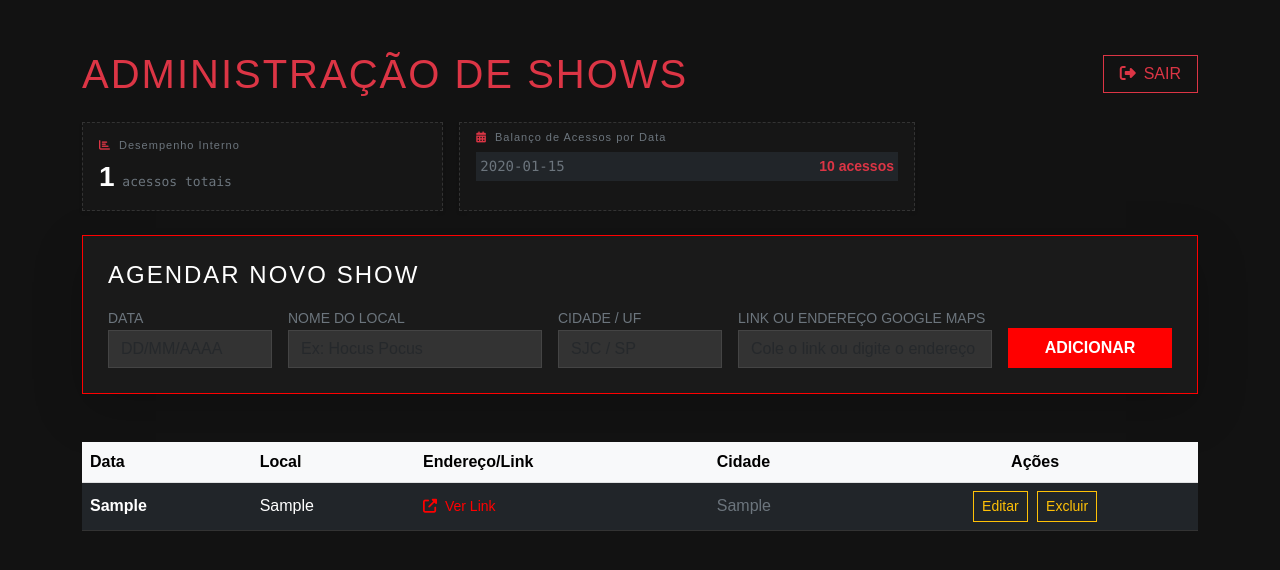
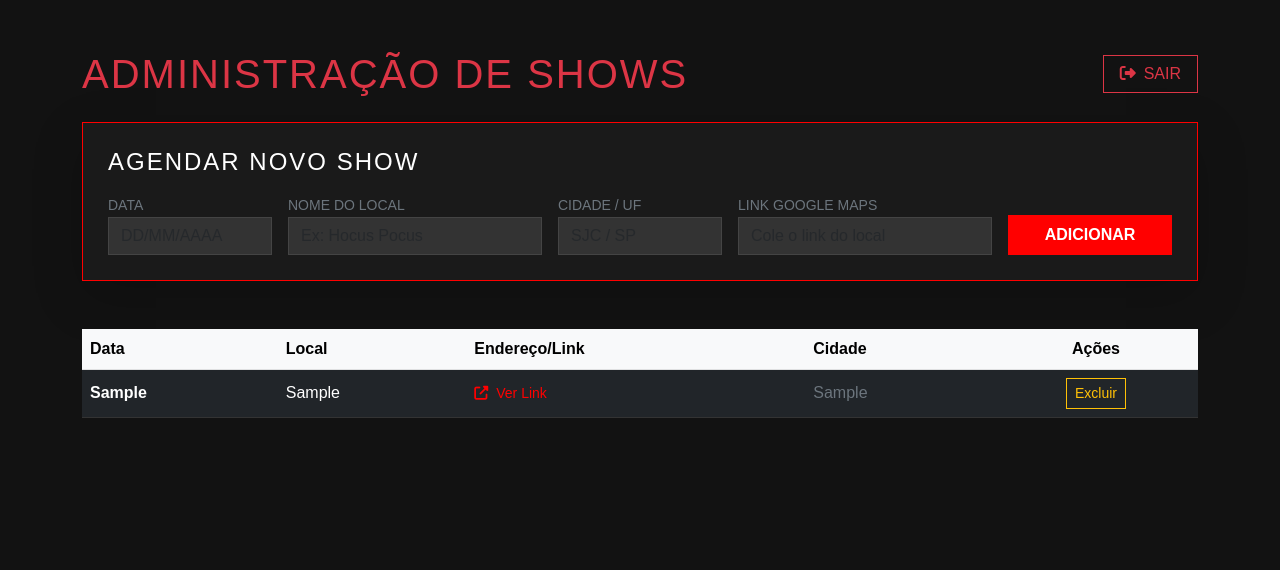
Before and after one commit to hildneylopes16-glitch/site-sould, a Flask app: template templates/admin.html in a window 1280 px wide. Shown: the top 570 px of the page. Run offline with Flask 3, Linux system fonts and the light colour scheme; tables that the repository leaves empty hold one stand-in row (values such as "Sample post"); the template is opened without the code that fills it: values that come from a table or form of the project are taken from there, most other values are stand-ins (such as "Sample title", 1, 10 or a date in 2020).

Commit message:
updates
updates

```diff
--- a/app.py
+++ b/app.py
@@ -1,4 +1,4 @@
-from flask import Flask, render_template, request, jsonify
+from flask import Flask, render_template, request, redirect, url_for, jsonify
 from flask_sqlalchemy import SQLAlchemy
 import os
 
@@ -35,51 +35,57 @@ with app.app_context():
 # Rota Principal (Site)
 @app.route('/')
 def index():
-    # Busca todos os shows ordenados por id
     shows_query = Show.query.order_by(Show.id).all()
     return render_template('index.html', shows=shows_query)
 
-# Rota do Painel Administrativo
-@app.route('/admin')
+# Rota do Painel Administrativo (Listar e Adicionar Novo)
+@app.route('/admin', methods=['GET', 'POST'])
 def admin():
-    # Busca os shows para listar no painel caso o admin.html precise deles via Jinja2
+    if request.method == 'POST':
+        data = request.form.get('data')
+        local = request.form.get('local')
+        cidade = request.form.get('cidade')
+        link_maps = request.form.get('link_maps')
+
+        if data and local and cidade:
+            novo_show = Show(data=data, local=local, cidade=cidade, link_maps=link_maps)
+            db.session.add(novo_show)
+            db.session.commit()
+        return redirect(url_for('admin'))
+
     shows_query = Show.query.order_by(Show.id).all()
     return render_template('admin.html', shows=shows_query)
 
-# Rota de Galeria (Se houver)
+# Rota para Excluir Show pelo Painel
+@app.route('/admin/excluir/<int:id>')
+def excluir_show_painel(id):
+    show = Show.query.get_or_404(id)
+    db.session.delete(show)
+    db.session.commit()
+    return redirect(url_for('admin'))
+
+# Rota de Logout Temporária (para não quebrar o botão do HTML)
+@app.route('/logout')
+def logout():
+    return redirect(url_for('index'))
+
+# Rota de Galeria
 @app.route('/galeria')
 def galeria():
     return "<h1>Galeria de Fotos da SOULD - Em breve</h1>"
 
-# --- API ENDPOINTS PARA GERENCIAR A AGENDA ---
-
+# --- API ENDPOINTS (Para integrações futuras se necessário) ---
 @app.route('/api/shows', methods=['GET'])
 def get_shows():
     shows = Show.query.all()
     return jsonify([show.to_dict() for show in shows])
-
-@app.route('/api/shows', methods=['POST'])
-def add_show():
-    data = request.json
-    if not data or not all(k in data for k in ('data', 'local', 'cidade')):
-        return jsonify({"error": "Dados incompletos"}), 400
-
-    novo_show = Show(
-        data=data['data'],
-        local=data['local'],
-        cidade=data['cidade'],
-        link_maps=data.get('link_maps')
-    )
-    db.session.add(novo_show)
-    db.session.commit()
-    return jsonify({"success": True, "show": novo_show.to_dict()}), 201
 
 @app.route('/api/shows/<int:id>', methods=['DELETE'])
 def delete_show(id):
     show = Show.query.get_or_404(id)
     db.session.delete(show)
     db.session.commit()
-    return jsonify({"success": True, "message": "Show removido com sucesso"})
+    return jsonify({"success": True, "message": "Show removido"})
 
 if __name__ == '__main__':
     app.run(debug=True)
--- a/templates/admin.html
+++ b/templates/admin.html
@@ -14,19 +14,9 @@
         .table { border-color: #333; }
         .btn-danger { background-color: #ff0000; border: none; border-radius: 0; font-weight: bold; }
         .btn-danger:hover { background-color: #cc0000; }
-        .btn-edit { color: #ffc107; border-color: #ffc107; border-radius: 0; margin-right: 5px; }
-        .btn-edit:hover { background: #ffc107; color: #000; }
         h1, h4 { letter-spacing: 2px; text-transform: uppercase; }
         .link-admin { color: #ff0000; text-decoration: none; }
         .link-admin:hover { text-decoration: underline; }
-        /* Estilo customizado para o indicador privado de acessos */
-        .card-metricas { background: #161616; border: 1px dashed #333; border-radius: 0; height: 100%; }
-        .scroll-historico { max-height: 110px; overflow-y: auto; }
-        /* Customização sutil da barra de rolagem do histórico */
-        .scroll-historico::-webkit-scrollbar { width: 5px; }
-        .scroll-historico::-webkit-scrollbar-track { background: #161616; }
-        .scroll-historico::-webkit-scrollbar-thumb { background: #333; }
-        .scroll-historico::-webkit-scrollbar-thumb:hover { background: #ff0000; }
     </style>
 </head>
 <body>
@@ -38,74 +28,28 @@
             </a>
         </div>
 
-        <div class="row mb-4 g-3">
-            <div class="col-md-4">
-                <div class="card card-metricas shadow-sm">
-                    <div class="card-body py-3 d-flex flex-column justify-content-center">
-                        <h6 class="text-secondary uppercase mb-2" style="font-size: 11px; letter-spacing: 1px;">
-                            <i class="fas fa-chart-bar text-danger me-1"></i> Desempenho Interno
-                        </h6>
-                        <h3 class="m-0 text-white fw-bold">
-                            {{ total_acessos }} <span class="text-secondary font-monospace" style="font-size: 13px; font-weight: normal;">acessos totais</span>
-                        </h3>
-                    </div>
-                </div>
-            </div>
+        <div class="card-admin mb-5 shadow-lg">
+            <h4 class="mb-3">Agendar Novo Show</h4>
 
-            <div class="col-md-5">
-                <div class="card card-metricas shadow-sm">
-                    <div class="card-body py-2">
-                        <h6 class="text-secondary uppercase mb-2" style="font-size: 11px; letter-spacing: 1px;">
-                            <i class="fas fa-calendar-alt text-danger me-1"></i> Balanço de Acessos por Data
-                        </h6>
-                        <div class="scroll-historico">
-                            <table class="table table-dark table-sm m-0 table-borderless small">
-                                <tbody>
-                                    {% for registro in historico_acessos %}
-                                    <tr>
-                                        <td class="text-secondary font-monospace">{{ registro.data.strftime('%d/%m/%Y') }}</td>
-                                        <td class="text-end fw-bold text-danger">{{ registro.quantidade }} acessos</td>
-                                    </tr>
-                                    {% else %}
-                                    <tr>
-                                        <td colspan="2" class="text-secondary italic small text-center py-2">Nenhum acesso registrado ainda.</td>
-                                    </tr>
-                                    {% endfor %}
-                                </tbody>
-                            </table>
-                        </div>
-                    </div>
-                </div>
-            </div>
-        </div>
-
-        <div class="card-admin mb-5 shadow-lg">
-            <h4 class="mb-3">{% if show_edit %}Editar Show{% else %}Agendar Novo Show{% endif %}</h4>
-
-            <form action="{% if show_edit %}{{ url_for('atualizar_show', id=show_edit.id) }}{% else %}{{ url_for('admin') }}{% endif %}" method="POST" class="row g-3">
+            <form action="{{ url_for('admin') }}" method="POST" class="row g-3">
                 <div class="col-md-2">
                     <label class="small text-secondary">DATA</label>
-                    <input type="text" name="data" class="form-control" placeholder="DD/MM/AAAA" value="{{ show_edit.data if show_edit else '' }}" required>
+                    <input type="text" name="data" class="form-control" placeholder="DD/MM/AAAA" required>
                 </div>
                 <div class="col-md-3">
                     <label class="small text-secondary">NOME DO LOCAL</label>
-                    <input type="text" name="local" class="form-control" placeholder="Ex: Hocus Pocus" value="{{ show_edit.local if show_edit else '' }}" required>
+                    <input type="text" name="local" class="form-control" placeholder="Ex: Hocus Pocus" required>
                 </div>
                 <div class="col-md-2">
                     <label class="small text-secondary">CIDADE / UF</label>
-                    <input type="text" name="cidade" class="form-control" placeholder="SJC / SP" value="{{ show_edit.cidade if show_edit else '' }}" required>
+                    <input type="text" name="cidade" class="form-control" placeholder="SJC / SP" required>
                 </div>
                 <div class="col-md-3">
-                    <label class="small text-secondary">LINK OU ENDEREÇO GOOGLE MAPS</label>
-                    <input type="text" name="link_maps" class="form-control" placeholder="Cole o link ou digite o endereço" value="{{ show_edit.link_maps if show_edit else '' }}">
+                    <label class="small text-secondary">LINK GOOGLE MAPS</label>
+                    <input type="text" name="link_maps" class="form-control" placeholder="Cole o link do local">
                 </div>
-                <div class="col-md-2 d-flex align-items-end gap-2">
-                    <button type="submit" class="btn btn-danger w-100 py-2">
-                        {% if show_edit %}SALVAR{% else %}ADICIONAR{% endif %}
-                    </button>
-                    {% if show_edit %}
-                        <a href="{{ url_for('admin') }}" class="btn btn-outline-secondary rounded-0">X</a>
-                    {% endif %}
+                <div class="col-md-2 d-flex align-items-end">
+                    <button type="submit" class="btn btn-danger w-100 py-2">ADICIONAR</button>
                 </div>
             </form>
         </div>
@@ -137,13 +81,16 @@
                         </td>
                         <td class="text-secondary">{{ show.cidade }}</td>
                         <td class="text-center">
-                            <a href="{{ url_for('editar_show', id=show.id) }}" class="btn btn-sm btn-edit">Editar</a>
-                            <a href="{{ url_for('excluir', id=show.id) }}"
+                            <a href="{{ url_for('excluir_show_painel', id=show.id) }}"
                                class="btn btn-sm btn-outline-warning rounded-0"
                                onclick="return confirm('Tem certeza que deseja remover este show?')">
                                Excluir
                             </a>
                         </td>
+                    </tr>
+                    {% else %}
+                    <tr>
+                        <td colspan="5" class="text-center text-secondary py-3">Nenhum show agendado no momento.</td>
                     </tr>
                     {% endfor %}
                 </tbody>
```
